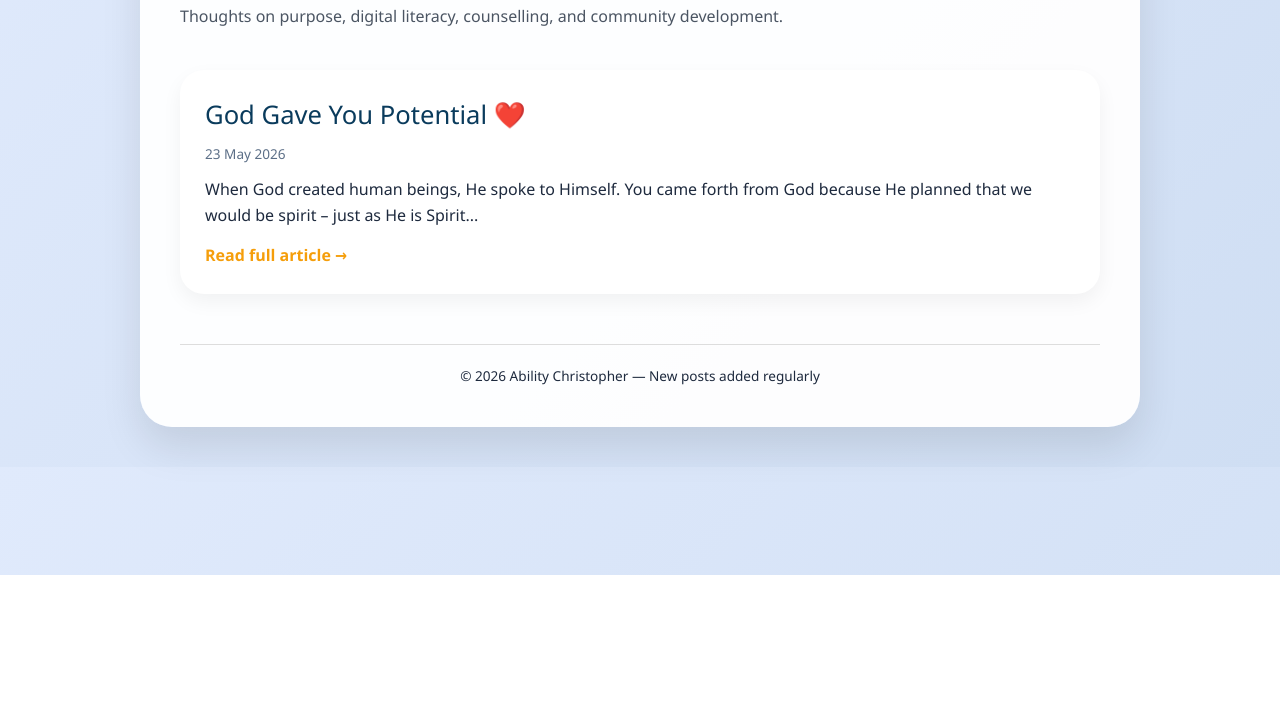
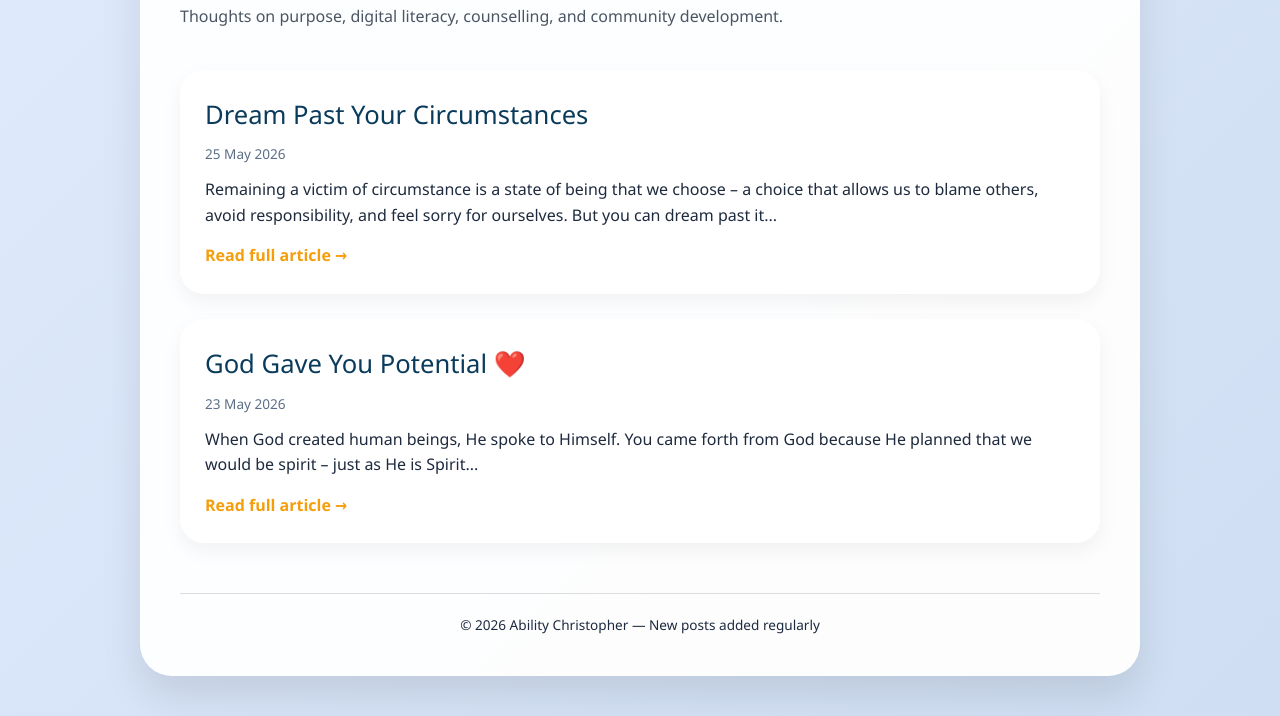
Before and after one commit to AbilityChristopher/AbilityChristopher.github.io, a plain HTML site: page blog.html in a window 1280 px wide. Shown: the part 225-941 px from the top of the page. Before the commit the page ends 800 px from the top, so only its background shows below. Drawn offline with Linux system fonts and the light colour scheme.

Commit message:
Update blog.html

```diff
--- a/blog.html
+++ b/blog.html
@@ -94,7 +94,13 @@
 
     <h1>📝 Blog</h1>
     <div class="sub">Thoughts on purpose, digital literacy, counselling, and community development.</div>
-
+<!-- Second blog post (newest) -->
+<div class="post-preview">
+    <div class="post-title">Dream Past Your Circumstances</div>
+    <div class="post-date">25 May 2026</div>
+    <div class="post-excerpt">Remaining a victim of circumstance is a state of being that we choose – a choice that allows us to blame others, avoid responsibility, and feel sorry for ourselves. But you can dream past it...</div>
+    <a href="post-circumstances.html" class="read-more">Read full article →</a>
+</div>
     <!-- First blog post -->
     <div class="post-preview">
         <div class="post-title">God Gave You Potential ❤️</div>
```
